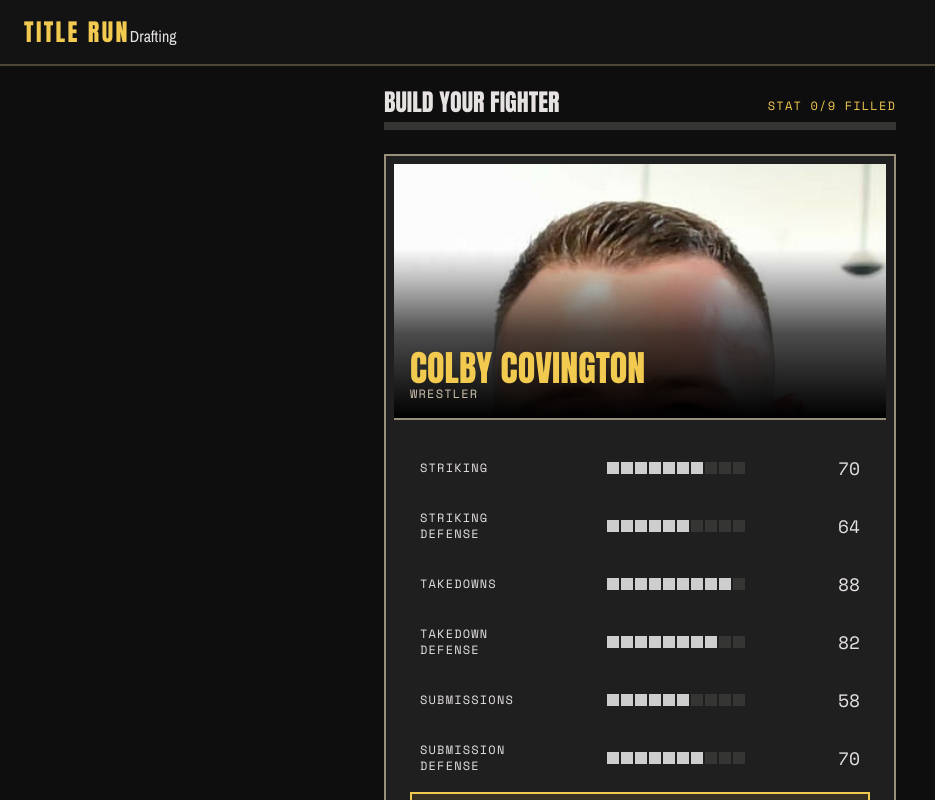
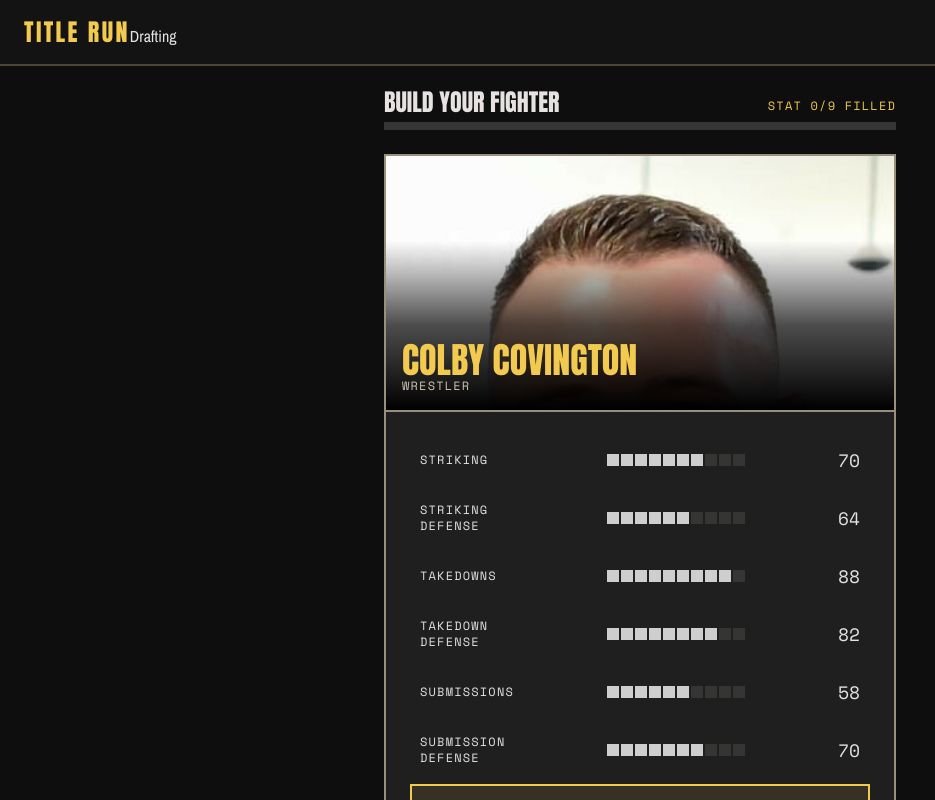
Before and after one commit to kelvinxxle/title-run, a React (Vite) app: page / in a window 1280 px wide. Both pictures are taken after a click on the button "START NEW RUN". Shown: the top 800 px of the page, without its empty margins (0-935 px from the left). Built offline with nearby package versions, Linux system fonts and the light colour scheme.

Commit message:
fix(ui): hero card full-bleed — use -ml-md -mt-md w-[calc(100%+48px)], remove inline styles
Co-authored-by: Copilot App <223556219+Copilot@users.noreply.github.com>

```diff
--- a/src/components/RolledFighterCard.tsx
+++ b/src/components/RolledFighterCard.tsx
@@ -18,7 +18,7 @@ export default function RolledFighterCard({ state, onKeep }: RolledFighterCardPr
   const current = state.current;
   return (
     <div className="w-full max-w-lg bg-surface-container border-2 border-outline p-md">
-      <div data-testid="draft-hero" className="relative h-64 w-full overflow-hidden border-b-2 border-outline -mx-md -mt-md mb-md" style={{ width: 'calc(100% + 2rem)', marginLeft: '-1rem', marginTop: '-1rem' }}>
+      <div data-testid="draft-hero" className="relative h-64 w-[calc(100%+48px)] -ml-md -mt-md mb-md overflow-hidden border-b-2 border-outline">
         <FighterImage fighterId={fighter.id} name={fighter.name} archetype={fighter.archetype} variant="hero" />
         <div className="absolute inset-x-0 bottom-0 h-2/3 bg-gradient-to-t from-black via-black/70 to-transparent" />
         <div className="absolute inset-x-0 bottom-0 p-4">
```
